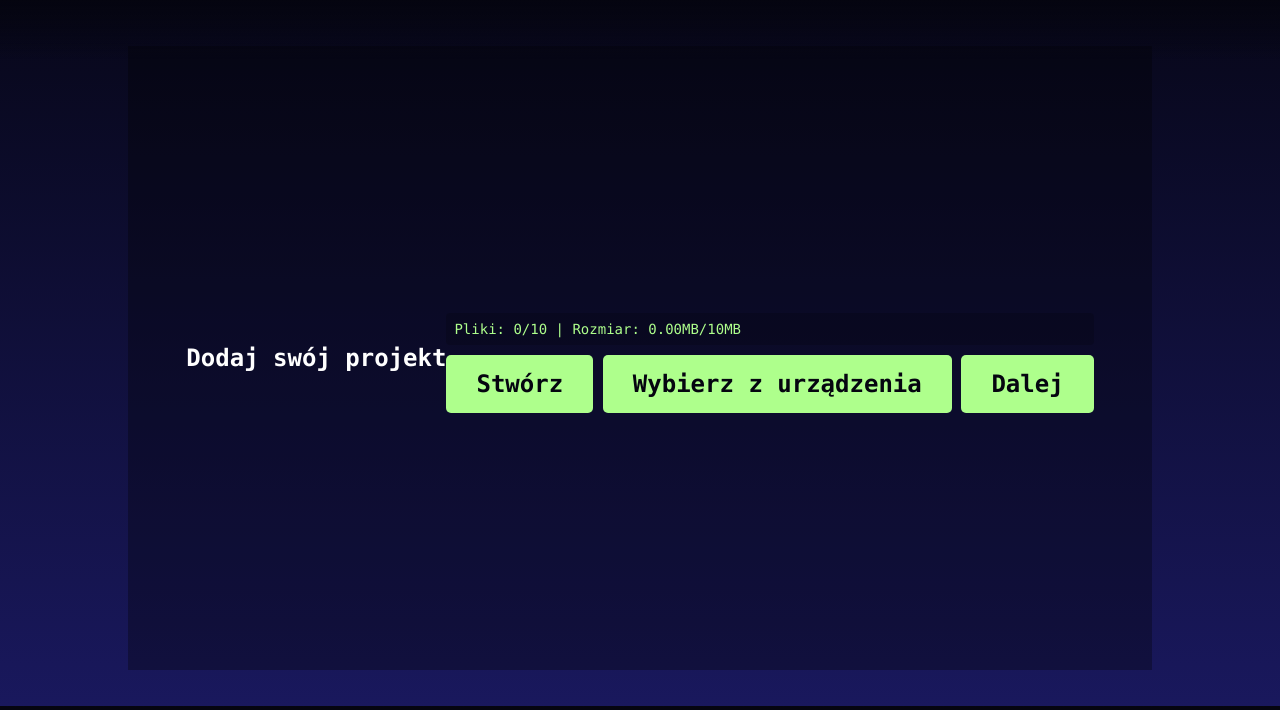
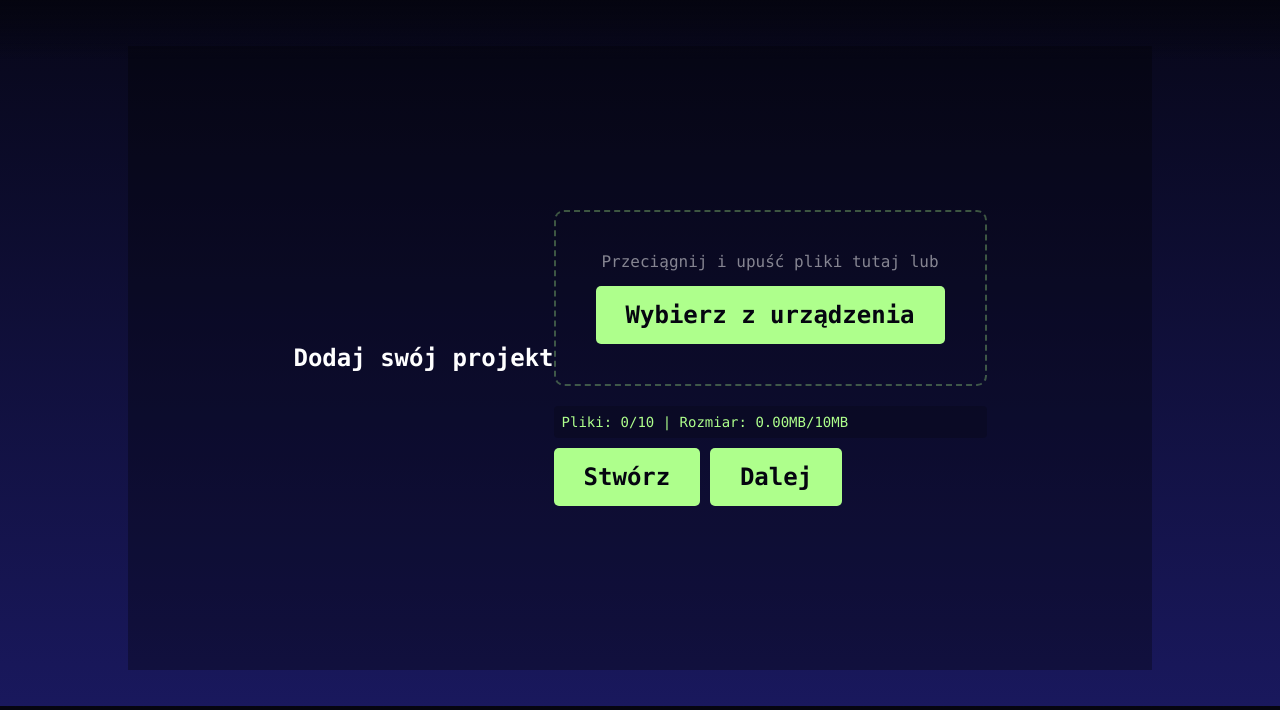
Before and after one commit to GuminskiKrzysztof/DetekcjaPlagiatu, a Flask app: page /dodaj-projekt in a window 1280 px wide. Shown: the part 94-804 px from the top of the page. Run offline with Flask 3, Linux system fonts and the light colour scheme.

Commit message:
Add drag-and-drop file upload functionality to project creation

```diff
--- a/static/script/add-project-screen.js
+++ b/static/script/add-project-screen.js
@@ -18,6 +18,7 @@ Promise.all([
     const fileInput = document.getElementById("file-input");
     const nextButton = document.getElementById("next-button");
     const fileListDiv = document.getElementById("file-list");
+    const dropZone = document.getElementById("drop-zone");
 
     let files = [];
     let zipFiles = [];
@@ -202,4 +203,25 @@ Promise.all([
         }
     });
 
+    // Add drag & drop event listeners
+    dropZone.addEventListener('dragover', (e) => {
+        e.preventDefault();
+        dropZone.classList.add('drag-over');
+    });
+
+    dropZone.addEventListener('dragleave', (e) => {
+        e.preventDefault();
+        dropZone.classList.remove('drag-over');
+    });
+
+    dropZone.addEventListener('drop', (e) => {
+        e.preventDefault();
+        dropZone.classList.remove('drag-over');
+
+        const droppedFiles = Array.from(e.dataTransfer.files);
+        droppedFiles.forEach(file => {
+            handleFile(file);
+        });
+    });
+
 });
--- a/static/style.css
+++ b/static/style.css
@@ -514,8 +514,6 @@ footer {
     background: #91e076;
 }
 
-
-
 #file-stats {
     font-size: 14px;
     padding: 8px;
@@ -523,3 +521,22 @@ footer {
     border-radius: 4px;
     margin-bottom: 10px;
 }
+
+#drop-zone {
+    border: 2px dashed #aeff8c50;
+    border-radius: 10px;
+    padding: 40px;
+    text-align: center;
+    margin-bottom: 20px;
+    transition: all 0.3s ease;
+}
+
+#drop-zone.drag-over {
+    border-color: #aeff8c;
+    background: #aeff8c20;
+}
+
+#drop-zone p {
+    margin-bottom: 15px;
+    color: #ffffff80;
+}
--- a/templates/add-project.html
+++ b/templates/add-project.html
@@ -7,10 +7,12 @@
     <div id="add-project-screen">
         <h2>Dodaj swój projekt</h2>
         <div>
-            <!-- Usunięto div#file-stats stąd, bo teraz jest tworzony przez JS -->
+            <div id="drop-zone">
+                <p>Przeciągnij i upuść pliki tutaj lub</p>
+                <button id="select-file-button">Wybierz z urządzenia</button>
+            </div>
             <div id="file-list"></div>
             <button id="create-button">Stwórz</button>
-            <button id="select-file-button">Wybierz z urządzenia</button>
             <input id="file-input" type="file" accept=".cpp,.py,.zip" style="display: none;">
             <button id="next-button">Dalej</button>
         </div>
```
